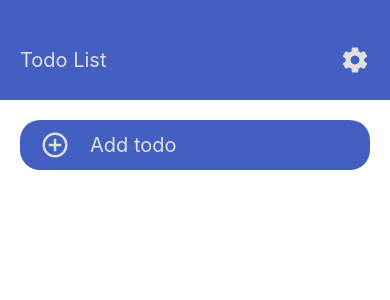
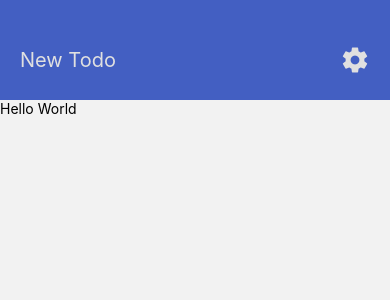
Before and after one commit to IanGabriel12/rn-todo-app, a React Native app: screen /NewTodo in a window 390 px wide. Shown: the top 300 px of the page. Built offline with nearby package versions, Linux system fonts and the light colour scheme.

Commit message:
Adding new Screen

```diff
--- a/App.tsx
+++ b/App.tsx
@@ -1,5 +1,13 @@
-import TodoList from "./src/components/TodoList";
+import "react-native-gesture-handler";
+import { View } from "react-native";
+import TodoList from "./src/pages/TodoList";
+import Router from "./src/router/router";
+import { NavigationContainer } from "@react-navigation/native";
 
 export default function App() {
-  return <TodoList />;
+  return (
+    <NavigationContainer>
+      <Router />
+    </NavigationContainer>
+  );
 }
--- a/package.json
+++ b/package.json
@@ -9,11 +9,16 @@
     "web": "expo start --web"
   },
   "dependencies": {
+    "@react-navigation/native": "^6.1.3",
+    "@react-navigation/stack": "^6.3.12",
     "expo": "~47.0.12",
     "expo-status-bar": "~1.4.2",
     "react": "18.1.0",
     "react-dom": "18.1.0",
     "react-native": "0.70.5",
+    "react-native-gesture-handler": "~2.8.0",
+    "react-native-safe-area-context": "4.4.1",
+    "react-native-screens": "~3.18.0",
     "react-native-web": "~0.18.9"
   },
   "devDependencies": {
--- /dev/null
+++ b/src/components/Header/index.tsx
@@ -0,0 +1,31 @@
+import { StackHeaderProps } from "@react-navigation/stack";
+import { View, Text, TouchableOpacity } from "react-native";
+import { MaterialIcons } from "@expo/vector-icons";
+import Colors from "../../styles/colors";
+import styles from "./styles";
+import SettingsModal from "../SettingsModal";
+import { useState } from "react";
+
+export default function Header(props: StackHeaderProps) {
+  const [isSettingsModalVisible, setIsSettingsModalVisible] = useState(false);
+  const [showUndoneTasks, setShowUndoneTasks] = useState(true);
+  const [showDoneTasks, setShowDoneTasks] = useState(true);
+
+  return (
+    <View style={styles.header}>
+      <Text style={styles.headerTitle}>{props.options.title}</Text>
+      <TouchableOpacity onPress={() => setIsSettingsModalVisible(true)}>
+        <MaterialIcons name="settings" size={30} color={Colors.white} />
+      </TouchableOpacity>
+
+      <SettingsModal
+        visible={isSettingsModalVisible}
+        setVisible={setIsSettingsModalVisible}
+        showDoneTasks={showDoneTasks}
+        showUndoneTasks={showUndoneTasks}
+        setShowDoneTasks={setShowDoneTasks}
+        setShowUndoneTasks={setShowUndoneTasks}
+      />
+    </View>
+  );
+}
--- /dev/null
+++ b/src/components/Header/styles.ts
@@ -0,0 +1,21 @@
+import { StyleSheet } from "react-native";
+import Colors from "../../styles/colors";
+
+const styles = StyleSheet.create({
+  header: {
+    height: 100,
+    paddingTop: 20,
+    paddingHorizontal: 20,
+    backgroundColor: Colors.blue,
+    flexDirection: "row",
+    alignItems: "center",
+    justifyContent: "space-between",
+  },
+
+  headerTitle: {
+    color: Colors.white,
+    fontSize: 20,
+  },
+});
+
+export default styles;
--- a/src/components/TodoList/index.tsx
+++ /dev/null
@@ -1,70 +0,0 @@
-import { View, Text, TouchableOpacity, Modal, FlatList } from "react-native";
-import { MaterialIcons } from "@expo/vector-icons";
-import styles from "./styles";
-import Colors from "../../styles/colors";
-import { useState } from "react";
-import AddTodoButton from "../AddTodoButton";
-import SettingsModal from "../SettingsModal";
-import TodoItem from "../TodoItem";
-
-export default function TodoList() {
-  const [isSettingsModalVisible, setIsSettingsModalVisible] = useState(false);
-  const [showUndoneTasks, setShowUndoneTasks] = useState(true);
-  const [showDoneTasks, setShowDoneTasks] = useState(true);
-  const [todos, setTodos] = useState<{ name: string; checked: boolean }[]>([]);
-
-  const todosReverse = [...todos].reverse();
-
-  function openSettingsModal() {
-    setIsSettingsModalVisible(true);
-  }
-
-  function addTodo() {
-    const todosCopy = [...todos];
-    todosCopy.push({ name: "To do " + todosCopy.length, checked: false });
-    setTodos(todosCopy);
-  }
-
-  function toggleTodo(index: number) {
-    const todosCopy = [...todos];
-    todosCopy[index].checked = !todosCopy[index].checked;
-    setTodos(todosCopy);
-  }
-
-  return (
-    <View style={styles.main}>
-      <View style={styles.header}>
-        <Text style={styles.headerTitle}>Todo List</Text>
-        <TouchableOpacity onPress={openSettingsModal}>
-          <MaterialIcons name="settings" size={30} color={Colors.white} />
-        </TouchableOpacity>
-      </View>
-
-      <View style={styles.content}>
-        <AddTodoButton onPress={addTodo} />
-        <FlatList
-          style={styles.todoList}
-          renderItem={({ item, index }) => (
-            <TodoItem
-              onLongPress={() => {}}
-              onPress={() => toggleTodo(todos.length - index - 1)}
-              checked={item.checked}
-              key={item.name}
-              name={item.name}
-            />
-          )}
-          data={todosReverse}
-        />
-      </View>
-
-      <SettingsModal
-        visible={isSettingsModalVisible}
-        setVisible={setIsSettingsModalVisible}
-        showDoneTasks={showDoneTasks}
-        showUndoneTasks={showUndoneTasks}
-        setShowDoneTasks={setShowDoneTasks}
-        setShowUndoneTasks={setShowUndoneTasks}
-      />
-    </View>
-  );
-}
--- /dev/null
+++ b/src/pages/NewTodo/index.tsx
@@ -0,0 +1,9 @@
+import { View, Text } from "react-native";
+
+export default function NewTodo() {
+  return (
+    <View>
+      <Text>Hello World</Text>
+    </View>
+  );
+}
--- /dev/null
+++ b/src/pages/TodoList/index.tsx
@@ -0,0 +1,47 @@
+import { View, FlatList } from "react-native";
+import { StackScreenProps } from "@react-navigation/stack";
+import styles from "./styles";
+import { useState } from "react";
+import AddTodoButton from "../../components/AddTodoButton";
+import TodoItem from "../../components/TodoItem";
+import { StackParamList } from "../../router/router";
+
+type TodoListProps = StackScreenProps<StackParamList, "TodoList">;
+
+export default function TodoList({ navigation }: TodoListProps) {
+  const [todos, setTodos] = useState<{ name: string; checked: boolean }[]>([]);
+  const todosReverse = [...todos].reverse();
+
+  function addTodo() {
+    const todosCopy = [...todos];
+    todosCopy.push({ name: "To do " + todosCopy.length, checked: false });
+    setTodos(todosCopy);
+  }
+
+  function toggleTodo(index: number) {
+    const todosCopy = [...todos];
+    todosCopy[index].checked = !todosCopy[index].checked;
+    setTodos(todosCopy);
+  }
+
+  return (
+    <View style={styles.main}>
+      <View style={styles.content}>
+        <AddTodoButton onPress={() => navigation.navigate("NewTodo")} />
+        <FlatList
+          style={styles.todoList}
+          renderItem={({ item, index }) => (
+            <TodoItem
+              onLongPress={() => {}}
+              onPress={() => toggleTodo(todos.length - index - 1)}
+              checked={item.checked}
+              key={item.name}
+              name={item.name}
+            />
+          )}
+          data={todosReverse}
+        />
+      </View>
+    </View>
+  );
+}
--- a/src/components/TodoList/styles.ts
+++ b/src/pages/TodoList/styles.ts
@@ -5,21 +5,6 @@ const styles = StyleSheet.create({
   main: {
     width: "100%",
     height: "100%"
-  },
-
-  header: {
-    height: 100,
-    paddingTop: 20,
-    paddingHorizontal: 20,
-    backgroundColor: Colors.blue,
-    flexDirection: "row",
-    alignItems: "center",
-    justifyContent: "space-between",
-  },
-
-  headerTitle: {
-    color: Colors.white,
-    fontSize: 20,
   },
 
   content: {
--- /dev/null
+++ b/src/router/router.tsx
@@ -0,0 +1,36 @@
+import {
+  createStackNavigator,
+  CardStyleInterpolators,
+} from "@react-navigation/stack";
+import Header from "../components/Header";
+import TodoList from "../pages/TodoList";
+import NewTodo from "../pages/NewTodo";
+
+export type StackParamList = {
+  TodoList: undefined;
+  NewTodo: undefined;
+};
+
+const Stack = createStackNavigator<StackParamList>();
+
+export default function Router() {
+  return (
+    <Stack.Navigator
+      screenOptions={{
+        header: Header,
+        cardStyleInterpolator: CardStyleInterpolators.forHorizontalIOS,
+      }}
+    >
+      <Stack.Screen
+        name="TodoList"
+        component={TodoList}
+        options={{ title: "Todo List" }}
+      />
+      <Stack.Screen
+        name="NewTodo"
+        component={NewTodo}
+        options={{ title: "New Todo" }}
+      />
+    </Stack.Navigator>
+  );
+}
```
Also changed, not shown: 1 other file (tests, documents, lock files or other folders).
